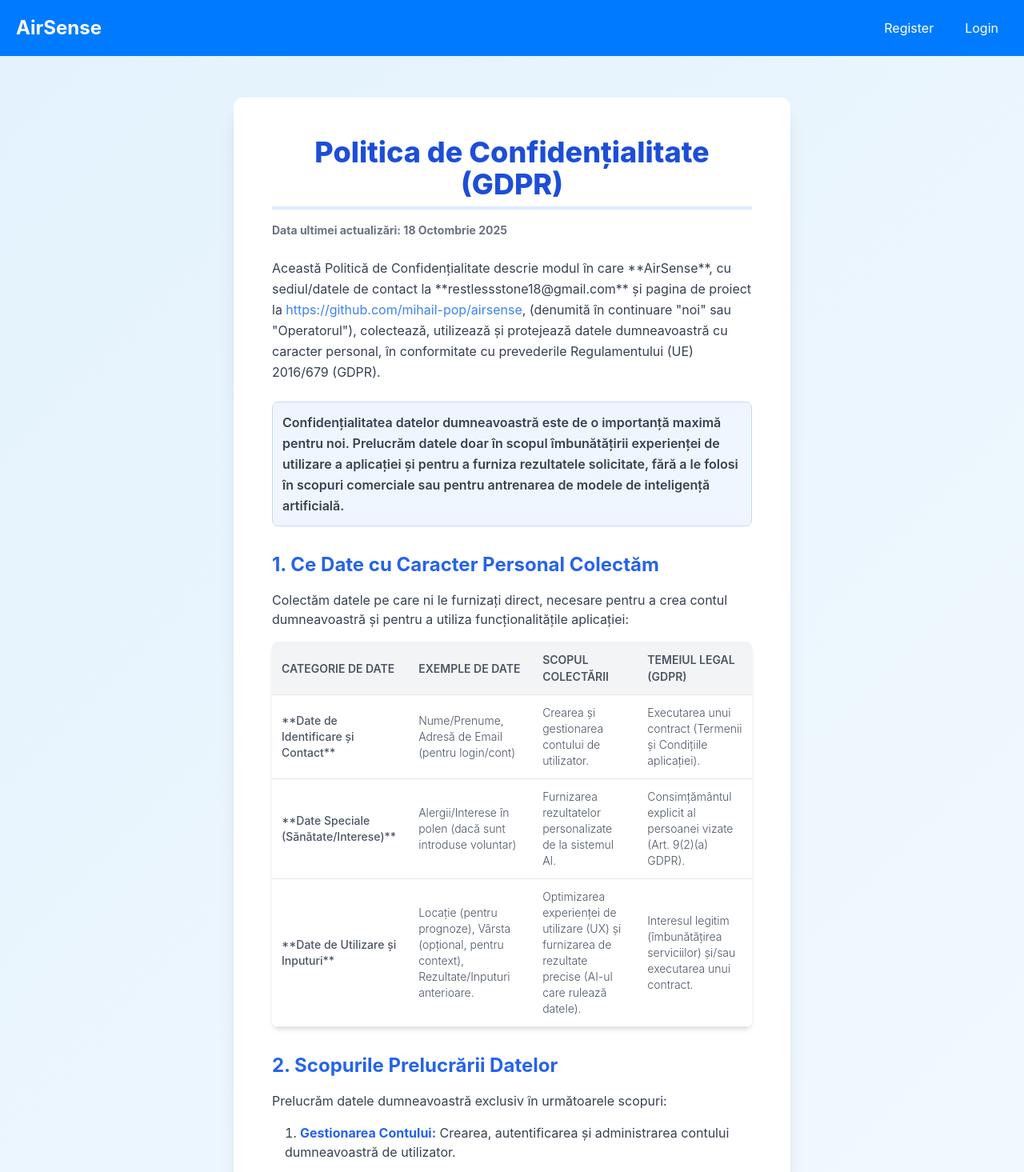
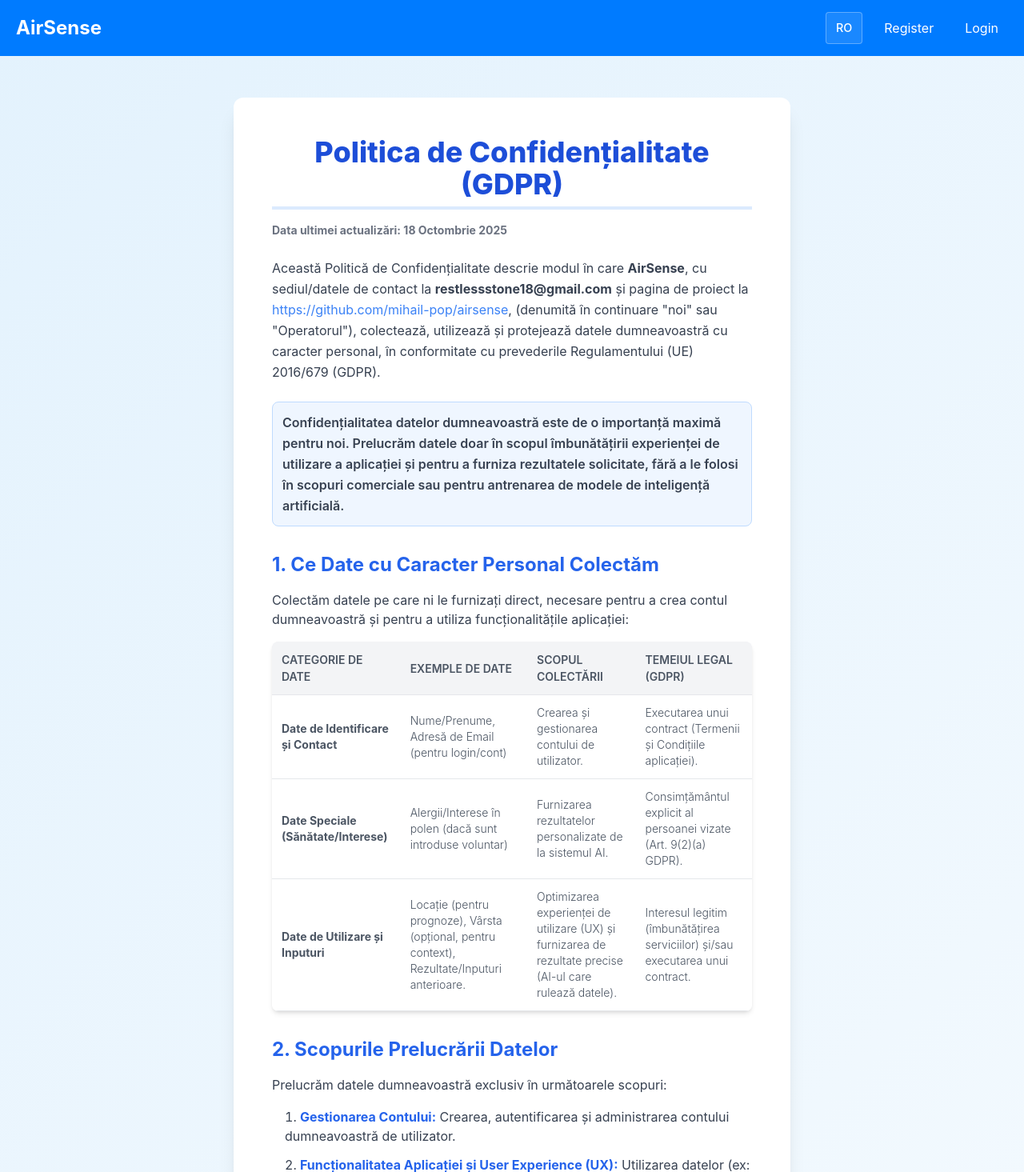
Before and after one commit to mihail-pop/airsense, a Django app: page /gdpr/ in a window 1280 px wide. Shown: the top 1465 px of the page at 80% size. Run offline with Django 5.2, Linux system fonts and the light colour scheme; some libraries are stand-ins or nearby versions.

Commit message:
Move language toggle button and enhance styling on GDPR page

```diff
--- a/core/static/core/css/home.css
+++ b/core/static/core/css/home.css
@@ -686,6 +686,23 @@ h2 {
     background: rgba(255,255,255,0.2);
 }
 
+.header-right .lang-toggle {
+    background: rgba(255, 255, 255, 0.1);
+    color: white;
+    border: 1px solid rgba(255, 255, 255, 0.3);
+    border-radius: 4px;
+    padding: 8px 12px;
+    cursor: pointer;
+    font-size: 0.9em;
+    font-weight: 500;
+    transition: all 0.3s ease;
+}
+
+.header-right .lang-toggle:hover {
+    background: rgba(255, 255, 255, 0.2);
+    border-color: rgba(255, 255, 255, 0.5);
+}
+
 main {
     max-width: 800px;
     margin: 0 auto;
--- a/core/templates/base.html
+++ b/core/templates/base.html
@@ -12,6 +12,7 @@
             <a href="/" class="home-link">AirSense</a>
         </div>
         <div class="header-right">
+            <button id="langToggle" class="lang-toggle">RO</button>
             {% if user.is_authenticated %}
                 <a href="/history/">History</a>
                 <a href="/profile/">{{ user.full_name }}</a>
@@ -33,6 +34,7 @@
         </div>
     </footer>
 
+    <script src="/static/core/js/translations.js"></script>
     {% block extra_js %}{% endblock %}
 </body>
 </html>
--- a/core/templates/gdpr.html
+++ b/core/templates/gdpr.html
@@ -64,7 +64,7 @@
         </p>
 
         <p class="text-gray-700 mb-6 leading-relaxed">
-            Această Politică de Confidențialitate descrie modul în care **AirSense**, cu sediul/datele de contact la **restlessstone18@gmail.com** și pagina de proiect la <a href="https://github.com/mihail-pop/airsense" target="_blank" class="text-blue-500 hover:underline">https://github.com/mihail-pop/airsense</a>, (denumită în continuare "noi" sau "Operatorul"), colectează, utilizează și protejează datele dumneavoastră cu caracter personal, în conformitate cu prevederile Regulamentului (UE) 2016/679 (GDPR).
+            Această Politică de Confidențialitate descrie modul în care <strong>AirSense</strong>, cu sediul/datele de contact la <strong>restlessstone18@gmail.com</strong> și pagina de proiect la <a href="https://github.com/mihail-pop/airsense" target="_blank" class="text-blue-500 hover:underline">https://github.com/mihail-pop/airsense</a>, (denumită în continuare "noi" sau "Operatorul"), colectează, utilizează și protejează datele dumneavoastră cu caracter personal, în conformitate cu prevederile Regulamentului (UE) 2016/679 (GDPR).
         </p>
 
         <p class="text-gray-700 mb-8 font-semibold leading-relaxed p-3 bg-blue-50 rounded-lg border border-blue-200">
@@ -92,7 +92,7 @@
                     <tr class="hover:bg-gray-50 transition duration-300">
                         <td data-label="Categorie de Date" class="md:py-3 md:px-6 font-medium">
                             <span class="md:hidden text-lg font-bold block text-blue-700 mb-1">Date de Identificare și Contact</span>
-                            <span class="hidden md:block">**Date de Identificare și Contact**</span>
+                            <span class="hidden md:block"><strong>Date de Identificare și Contact</strong></span>
                         </td>
                         <td data-label="Exemple de Date" class="md:py-3 md:px-6">Nume/Prenume, Adresă de Email (pentru login/cont)</td>
                         <td data-label="Scopul Colectării" class="md:py-3 md:px-6">Crearea și gestionarea contului de utilizator.</td>
@@ -102,7 +102,7 @@
                     <tr class="hover:bg-gray-50 transition duration-300">
                         <td data-label="Categorie de Date" class="md:py-3 md:px-6 font-medium">
                             <span class="md:hidden text-lg font-bold block text-blue-700 mb-1">Date Speciale (Sănătate/Interese)</span>
-                            <span class="hidden md:block">**Date Speciale (Sănătate/Interese)**</span>
+                            <span class="hidden md:block"><strong>Date Speciale (Sănătate/Interese)</strong></span>
                         </td>
                         <td data-label="Exemple de Date" class="md:py-3 md:px-6">Alergii/Interese în polen (dacă sunt introduse voluntar)</td>
                         <td data-label="Scopul Colectării" class="md:py-3 md:px-6">Furnizarea rezultatelor personalizate de la sistemul AI.</td>
@@ -112,7 +112,7 @@
                     <tr class="hover:bg-gray-50 transition duration-300">
                         <td data-label="Categorie de Date" class="md:py-3 md:px-6 font-medium">
                             <span class="md:hidden text-lg font-bold block text-blue-700 mb-1">Date de Utilizare și Inputuri</span>
-                            <span class="hidden md:block">**Date de Utilizare și Inputuri**</span>
+                            <span class="hidden md:block"><strong>Date de Utilizare și Inputuri</strong></span>
                         </td>
                         <td data-label="Exemple de Date" class="md:py-3 md:px-6">Locație (pentru prognoze), Vârsta (opțional, pentru context), Rezultate/Inputuri anterioare.</td>
                         <td data-label="Scopul Colectării" class="md:py-3 md:px-6">Optimizarea experienței de utilizare (UX) și furnizarea de rezultate precise (AI-ul care rulează datele).</td>
--- a/core/templates/home.html
+++ b/core/templates/home.html
@@ -21,7 +21,6 @@
                     <div id="cityDropdown" class="city-dropdown"></div>
                 </div>
                 <button id="searchCity" data-translate="Search">Search</button>
-                <button id="langToggle" class="lang-toggle">RO</button>
                 <span id="selectedCity"></span>
             </div>
 
@@ -140,6 +139,5 @@
         const currentLon = {{ lon }};
         const userAuthenticated = {{ user.is_authenticated|yesno:"true,false" }};
     </script>
-    <script src="/static/core/js/translations.js"></script>
     <script src="/static/core/js/home.js"></script>
 {% endblock %}
```
